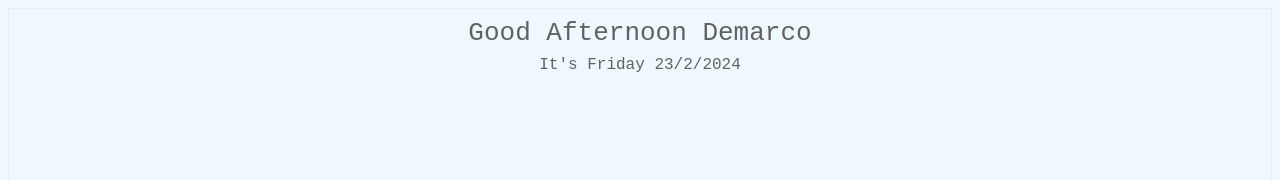
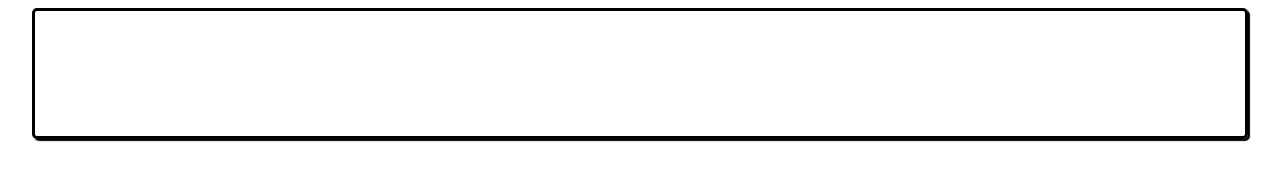
Before and after one commit to dmcac123/notion, a plain HTML site: page index.html in a window 1280 px wide. Shown: the top 180 px of the page. Drawn offline with Linux system fonts and the light colour scheme.

Commit message:
Update index.html

```diff
--- a/index.html
+++ b/index.html
@@ -1,57 +1,171 @@
-<html>
+<!DOCTYPE html>
+<html lang="en">
 <head>
-    <title>Greeting Message</title>
+    <meta charset="UTF-8">
+    <meta name="viewport" content="width=device-width, initial-scale=1.0">
+    <title>Greetings</title>
+
     <style>
-#lbl {
-    font-family: monospace;
-    font-size: xx-large;
-    color: #626262;
-    padding: 5px;
-    border: 1px solid #ececec;
-    text-align: center;
-    line-height: 1.5;
-    height:85%
 
 
-}
-#date{
-    font-size:large;
-}
-body{
-    background-color: aliceblue;
-}
+        body{
+            font-variant-caps: all-petite-caps;
+
+
+        }
+
+        .widget {
+            padding: 5px 5px ;
+            color: #ffffff;
+            display: flex;
+            justify-content:center;
+            align-items:center;
+            flex-direction: column;
+            max-width: 95%;
+            margin: auto;
+            border: 3px solid #000000;
+            border-radius: 5px;
+            box-shadow: 2px 2px 1px 0px #000000;
+
+        }
+
+
+        .greet{
+            font-size: 3em;
+        }
+
+        .date {
+
+            font-family: monospace;
+            font-size: 2em;
+        }
+
+        .clock {
+            font-family: monospace;
+            font-size: 2em;
+        }
+
+        .time {
+            display: inline-block;
+            min-width: 20px;
+        }
+
+        .colon {
+            font-size: 1em;
+            display: inline-block;
+        }
+
+
+
+
+
+
     </style>
 </head>
 <body>
-    <div id="lbl"></div>
-</body>
+
+
+
+
+<div class="container>">
+    <div class="widget">
+
+            <div class="greet" id="greet"></div>
+
+                <div class="date" id="date"></div>
+                <div class="clock">
+                    <div class="time" id="hour"></div>
+                    <div class="colon">:</div>
+                    <div class="time" id="min"></div>
+                    <div class="colon">:</div>
+                    <div class="time" id="sec"></div>
+                </div>
+
+
+
+
+    </div>
+</div>
+
+
+
 
 <script>
-    var weekday = new Array(7);
-    weekday[0] = "Sunday";
-    weekday[1] = "Monday";
-    weekday[2] = "Tuesday";
-    weekday[3] = "Wednesday";
-    weekday[4] = "Thursday";
-    weekday[5] = "Friday";
-    weekday[6] = "Saturday";
+
+function dispalyGreetings(today){
+        hrs = today.getHours();
+        name="Demarco"
+        if (hrs < 12)
+            greet = 'Good Morning  '+name;
+        else if (hrs >= 12 && hrs <= 17)
+            greet = 'Good Afternoon '+name;
+        else if (hrs >= 17 && hrs <= 24)
+            greet = 'Good Evening  '+name;
+        document.getElementById('greet').innerHTML = greet;
+
+    }
+
+    function dispalyDate(today) {
+
+        const days = ['Sunday', 'Monday', 'Tuesday', 'Wednesday', 'Thursday', 'Friday', 'Saturday'];
+        const monthNames = ["January", "February", "March", "April", "May", "June",
+  "July", "August", "September", "October", "November", "December"
+];
+
+        var dayName = days[today.getDay()];
+        var monthName = monthNames[today.getMonth()];
+        var date = today.getDate();
+        var year = today.getFullYear();
+        document.getElementById('date').innerHTML =dayName+", "+monthName+" "+date+" "+year;
+
+    }
 
 
-    var today = new Date();
-    var hrs = today.getHours();
-    var dayOfWeek = weekday[today.getDay()];
-    var date = dayOfWeek+" " + today.getDate() + "/" +(today.getMonth()+1) +'/'+today.getFullYear()  ;
+    function dispalyClock(today) {
 
-    var greet;
+        var hour = padZeros(twelveHour(today.getHours()));
+        var minutes = padZeros(today.getMinutes());
+        var seconds = padZeros(today.getSeconds());
 
-    if (hrs < 12)
-        greet = 'Good Morning  ';
-    else if (hrs >= 12 && hrs <= 17)
-        greet = 'Good Afternoon ';
-    else if (hrs >= 17 && hrs <= 24)
-        greet = 'Good Evening  ';
+        if(today.getHours() >=12){
+            seconds+=" pm"
+        }
+        else{
+            seconds+=" am"
+        }
 
-    document.getElementById('lbl').innerHTML =
-        greet+= "Demarco " +`<div id="date"> It's ${date}</div>`;
+        document.getElementById('hour').innerHTML = hour;
+        document.getElementById('min').innerHTML = minutes;
+        document.getElementById('sec').innerHTML = seconds;
+    }
+
+    function twelveHour(hour) {
+        if (hour > 12) {
+            return hour -= 12
+        } else if (hour === 0) {
+            return hour = 12;
+        } else {
+            return hour
+        }
+    }
+    function padZeros(num) {
+        if (num < 10) {
+            num = '0' + num
+        };
+        return num;
+    }
+
+    function dispalyWidget() {
+        var today = new Date();
+        dispalyGreetings(today);
+        dispalyDate(today);
+        dispalyClock(today);
+        setTimeout(dispalyWidget, 500);
+    }
+
+    dispalyWidget()
+
 </script>
+
+</body>
 </html>
```
